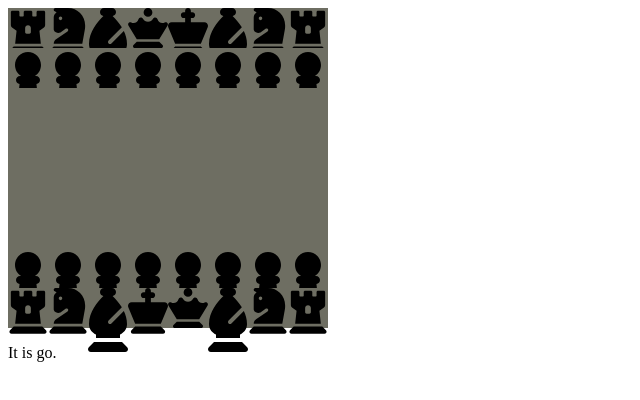
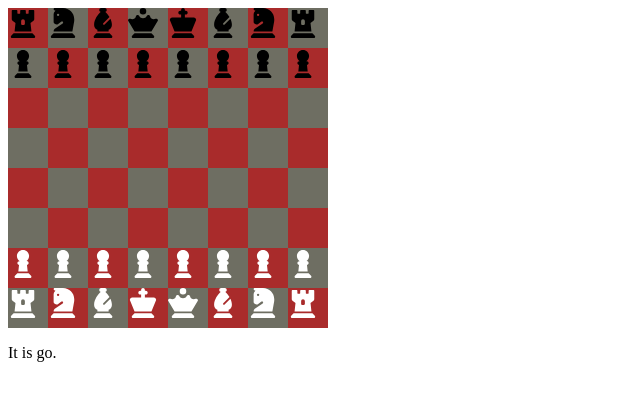
Before and after one commit to AmitTomar805/JS-Chess, a plain HTML site: page index.html in a window 1280 px wide. Shown: the whole page, without its empty margins (0-640 px from the left). Drawn offline with Linux system fonts and the light colour scheme.

Commit message:
Committing board pieces adding and color changes

```diff
--- a/app.js
+++ b/app.js
@@ -13,11 +13,37 @@ const startPieces=[
     rook,knight,bishop,king,queen,bishop,knight,rook,
 ]
 function createBoard(){
+    let j=0;
     startPieces.forEach((startPiece,i)=>{
         const square=document.createElement('div');
         square.innerHTML=startPiece;
         square.setAttribute('square-id',i);
-        square.classList.add('beige');
+
+        if((i)%8==0){
+            j=j+1;
+        }
+        if(j%2==1){
+            if((i+1)%2==0){
+                square.classList.add('beige');
+            }
+            else{
+                square.classList.add('brown');
+            }
+        }
+        else{
+            if((i+1)%2==0){
+                square.classList.add('brown');
+            }
+            else{
+                square.classList.add('beige');
+            }
+        }
+        if(i<=15){
+            square.firstChild.firstChild.classList.add('black');
+        }
+        if(i>=48 && i<=63){
+            square.firstChild.firstChild.classList.add('white');
+        }
         square.classList.add('square');
         gameBoard.append(square);
     })
--- a/styles.css
+++ b/styles.css
@@ -8,9 +8,19 @@
     width: 40px;
     height: 40px;
 }
+.square svg{
+    height: 30px;
+    width: 30px;
+}
 .beige{
     background-color: rgb(110,110, 98);
 }
 .brown{
     background-color: rgb(169, 43, 43);
 }
+.black{
+    fill: black;
+}
+.white{
+    fill: white;
+}
```
